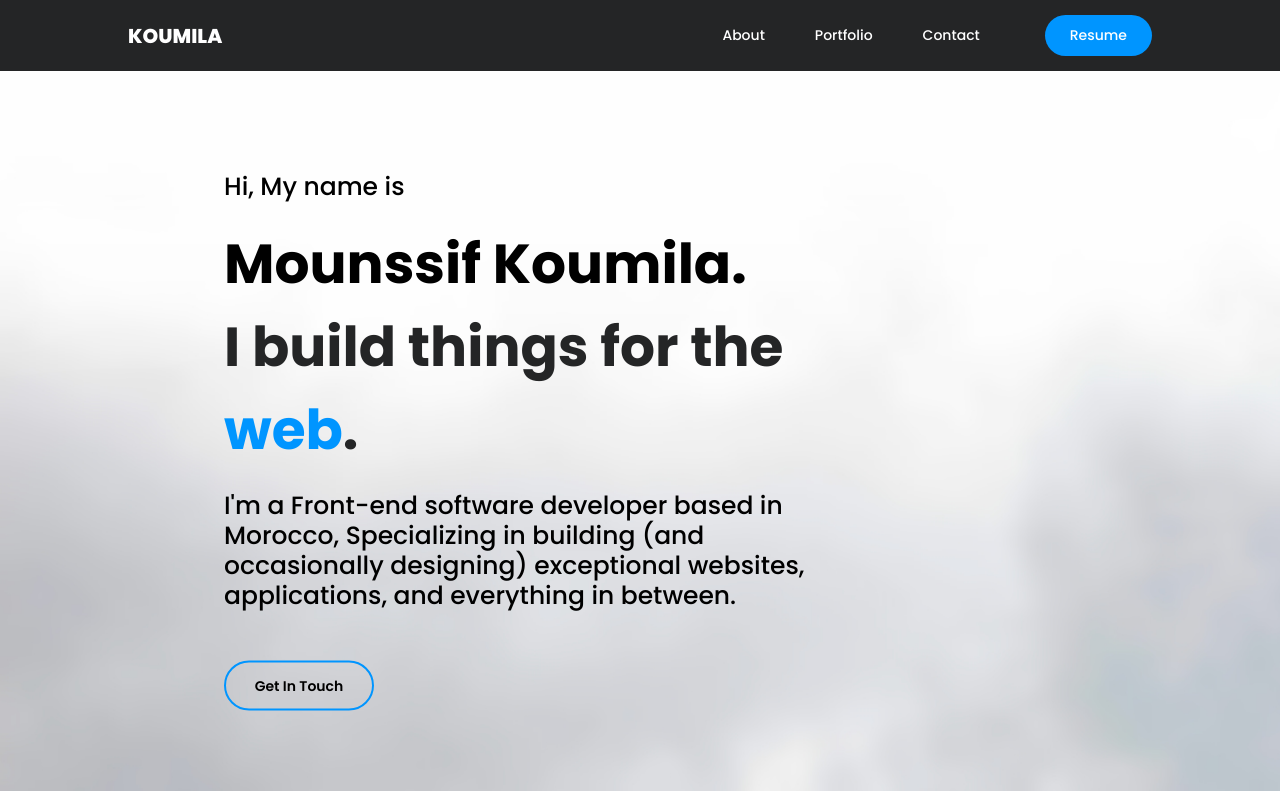
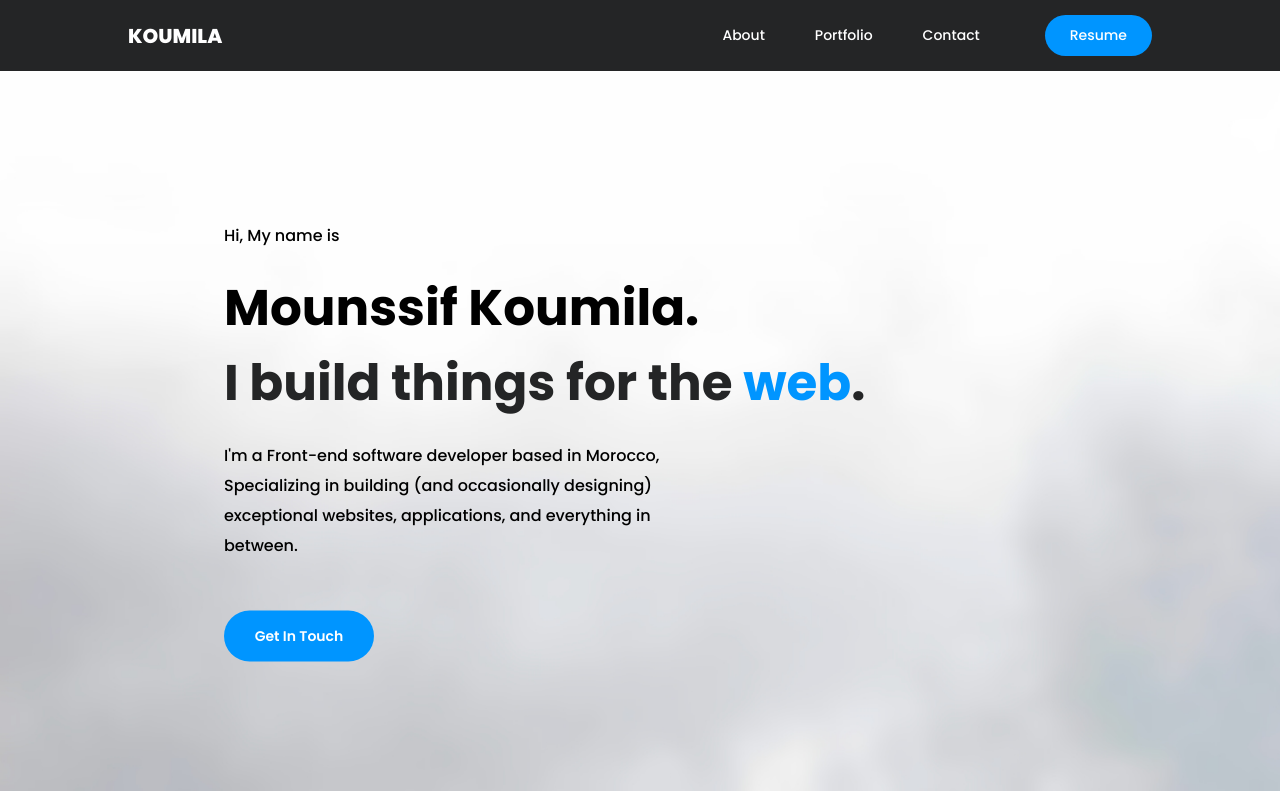
Before and after one commit to cefdev/Portfolio, a website: page index.html in a window 1280 px wide. Drawn offline with Linux system fonts and the light colour scheme.

Commit message:
Change font size

```diff
--- a/sass/base/_mediaQueries.scss
+++ b/sass/base/_mediaQueries.scss
@@ -11,8 +11,9 @@
     }
 
     &_paragraph {
-      font-size: 2rem !important;
+      font-size: 1.6rem !important;
       margin: 1rem 0 !important;
+      width: 80%;
 
       &:nth-of-type(2) {
         margin: 2rem 0 0 0 !important;
@@ -58,7 +59,7 @@
     }
 
     &_paragraph {
-      font-size: 1.8rem !important;
+      font-size: 1.6rem !important;
       width: 100% !important;
       margin: 1rem 0 !important;
 
@@ -94,7 +95,6 @@
     }
 
     &_paragraph {
-      font-size: 1.6rem !important;
       width: 100% !important;
       margin: 1rem 0 !important;
 
--- a/sass/layouts/_home.scss
+++ b/sass/layouts/_home.scss
@@ -12,20 +12,20 @@
     transform: translate(-50%, -50%);
   }
   &_paragraph {
-    font-size: 2.5rem;
+    font-size: 1.6rem;
     font-weight: 500;
-    width: 85%;
+    width: 65%;
     margin: 2rem 0 2rem 0;
     line-height: 3rem;
   }
 
   &_name {
-    font-size: 5.5rem;
+    font-size: 5rem;
     font-weight: 700;
   }
 
   &_description {
-    font-size: 5.5rem;
+    font-size: 5rem;
     font-weight: 700;
     color: $color-secondary;
 
@@ -36,19 +36,21 @@
 
   &_btn {
     width: 15rem;
-    padding: 1.25rem 1.5rem;
+    padding: 1.5rem 1.5rem;
     margin-top: 5rem;
     text-align: center;
-    border: 2px solid $color-tertiary;
+    background: $color-tertiary;
     cursor: pointer;
     border-radius: 5rem;
+    transition: all 0.3s ease-in-out;
 
     &:hover {
-      background: rgba($color-secondary, 0.3);
+      // background: rgba($color-secondary, 0.3);
+      background: $color-secondary;
     }
 
     a {
-      color: $color-primary;
+      color: $color-white;
       text-decoration: none;
       font-size: 1.4rem;
       font-weight: 600;
```
Also changed, not shown: css/style.css.
